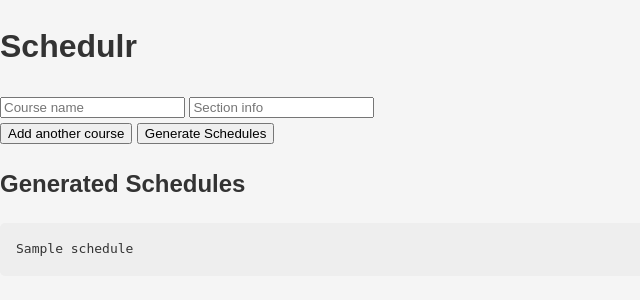
After one commit to imuiy/schedulr, a Flask app: template templates/index.html in a window 1280 px wide. The commit adds this page. Shown: the top 300 px of the page, without its empty margins (0-640 px from the left). Run offline with Flask 3, Linux system fonts and the light colour scheme; the template is opened without the code that fills it: most values are stand-ins (such as "Sample title", 1, 10 or a date in 2020).

Commit message:
flask needed

```diff
--- /dev/null
+++ b/app.py
@@ -0,0 +1,17 @@
+from flask import Flask, render_template, request
+from schedulr.solver import generate_schedules
+
+app = Flask(__name__)
+
+@app.route("/", methods=["GET", "POST"])
+def index():
+    schedules = None
+    if request.method == "POST":
+        courses = request.form.getlist("course[]")
+        sections = request.form.getlist("section[]")
+        # You would parse this into your Python objects
+        schedules = generate_schedules(courses, sections)
+    return render_template("index.html", schedules=schedules)
+
+if __name__ == "__main__":
+    app.run(debug=True)
--- a/style.css
+++ b/static/style.css
@@ -10,7 +10,7 @@ body {
 }
 
 header {
-    background: #4CAF50;
+    background: #7ba3c0;
     color: white;
     text-align: center;
     padding: 2rem 1rem;
@@ -34,7 +34,7 @@ section {
 }
 
 section h2 {
-    color: #4CAF50;
+    color: #7ba3c0;
 }
 
 ul {
@@ -57,7 +57,7 @@ footer {
 }
 
 footer a {
-    color: #4CAF50;
+    color: #7ba3c0;
     text-decoration: none;
 }
 
--- /dev/null
+++ b/templates/index.html
@@ -0,0 +1,36 @@
+<!DOCTYPE html>
+<html>
+<head>
+    <title>Schedulr</title>
+    <link rel="stylesheet" href="{{ url_for('static', filename='style.css') }}">
+</head>
+<body>
+    <h1>Schedulr</h1>
+    <form method="POST">
+        <div id="courses">
+            <div class="course">
+                <input type="text" name="course[]" placeholder="Course name">
+                <input type="text" name="section[]" placeholder="Section info">
+            </div>
+        </div>
+        <button type="button" onclick="addCourse()">Add another course</button>
+        <button type="submit">Generate Schedules</button>
+    </form>
+
+    {% if schedules %}
+        <h2>Generated Schedules</h2>
+        {% for schedule in schedules %}
+            <pre>{{ schedule }}</pre>
+        {% endfor %}
+    {% endif %}
+
+    <script>
+    function addCourse() {
+        const div = document.createElement("div");
+        div.className = "course";
+        div.innerHTML = '<input type="text" name="course[]" placeholder="Course name"> <input type="text" name="section[]" placeholder="Section info">';
+        document.getElementById("courses").appendChild(div);
+    }
+    </script>
+</body>
+</html>
```
Also changed, not shown: index.html (deleted, +0 -45 lines), main.py (deleted, +0 -36 lines).
